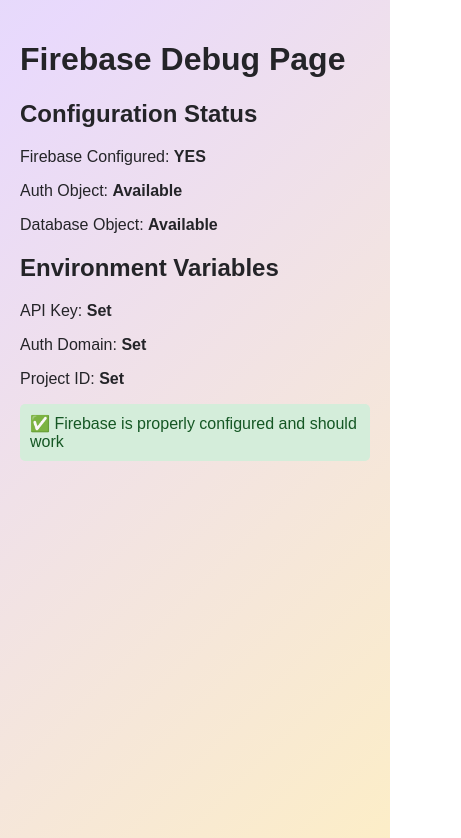
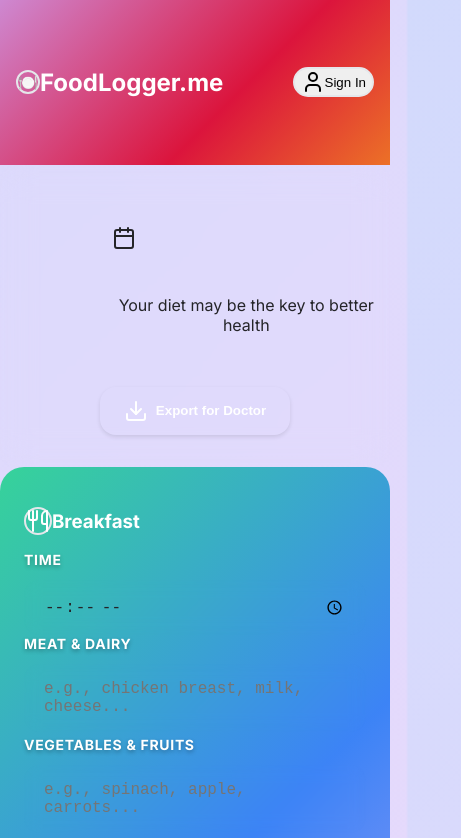
Before and after one commit to nostoslabs/food-log-app, a React (Vite) app: page / in a window 390 px wide. Shown: the top 838 px of the page, 461 px wide, since content can reach past the window. Built offline with nearby package versions, Linux system fonts and the light colour scheme; no server answers.

Commit message:
Restore full food logger app functionality

```diff
--- a/src/App.tsx
+++ b/src/App.tsx
@@ -1,15 +1,134 @@
-import React from 'react';
+import React, { useState } from 'react';
+import { motion, AnimatePresence } from 'framer-motion';
 import { Analytics } from '@vercel/analytics/react';
+import { LogOut, User, Loader2 } from 'lucide-react';
+import { AuthProvider, useAuth } from './hooks/useAuth';
+import AuthForm from './components/auth/AuthForm';
+import FoodLogPage from './pages/FoodLogPage';
 import ErrorBoundary from './components/ErrorBoundary';
-import DebugApp from './components/DebugApp';
+
+const AppContent: React.FC = () => {
+  const { user, loading, signOut } = useAuth();
+  const [showAuthModal, setShowAuthModal] = useState(false);
+
+  const handleSignOut = async () => {
+    try {
+      await signOut();
+      setShowAuthModal(false);
+    } catch (error) {
+      console.error('Sign out error:', error);
+    }
+  };
+
+  if (loading) {
+    return (
+      <div className="min-h-screen bg-background flex items-center justify-center">
+        <div className="flex items-center gap-3 text-muted-foreground">
+          <Loader2 className="w-6 h-6 animate-spin text-brand-orange" />
+          <span className="text-lg font-medium">Loading your food log...</span>
+        </div>
+      </div>
+    );
+  }
+
+  return (
+    <div className="min-h-screen bg-background">
+      {/* Navigation Bar */}
+      <nav className="gradient-header">
+        <div className="max-w-7xl mx-auto px-4 py-6 flex justify-between items-center relative z-10">
+          <div className="flex items-center gap-4">
+            <div className="flex items-center gap-4">
+              <motion.div
+                className="w-14 h-14 rounded-full bg-gradient-to-br from-white/40 via-white/20 to-white/10 flex items-center justify-center backdrop-blur-xl border-2 border-white/30 shadow-xl"
+                whileHover={{ scale: 1.1, rotate: 10 }}
+              >
+                <span className="text-2xl filter drop-shadow-lg">🍽️</span>
+              </motion.div>
+              <h1 className="text-4xl font-black text-white drop-shadow-2xl tracking-tight">FoodLogger.me</h1>
+            </div>
+          </div>
+
+          <div className="flex items-center gap-3">
+            {user ? (
+              <div className="flex items-center gap-3">
+                <span className="text-sm text-white/90 hidden sm:inline font-medium">
+                  {user.displayName || user.email}
+                </span>
+                <button
+                  onClick={handleSignOut}
+                  className="flex items-center gap-2 text-sm text-white/90 hover:text-white px-3 py-2 rounded-lg hover:bg-white/10 transition-all"
+                >
+                  <LogOut className="w-4 h-4" />
+                  Sign Out
+                </button>
+              </div>
+            ) : (
+              <motion.button
+                onClick={() => setShowAuthModal(true)}
+                className="relative px-8 py-3 rounded-full font-semibold text-white bg-gradient-to-r from-white/20 via-white/30 to-white/20 backdrop-blur-xl border-2 border-white/40 shadow-lg hover:shadow-xl transition-all duration-300 group overflow-hidden"
+                whileHover={{
+                  scale: 1.08,
+                  y: -3,
+                  boxShadow: '0 20px 40px rgba(0,0,0,0.2)'
+                }}
+                whileTap={{ scale: 0.95 }}
+              >
+                <div className="absolute inset-0 bg-gradient-to-r from-emerald-400/30 to-sapphire-400/30 opacity-0 group-hover:opacity-100 transition-all duration-300 rounded-full" />
+                <div className="absolute inset-0 animate-pulse bg-gradient-to-r from-transparent via-white/10 to-transparent group-hover:animate-none" />
+                <div className="relative flex items-center gap-3">
+                  <div className="w-6 h-6 rounded-full bg-white/20 flex items-center justify-center">
+                    <User className="w-4 h-4" />
+                  </div>
+                  <span className="text-sm font-bold tracking-wider drop-shadow-sm">Sign In</span>
+                </div>
+              </motion.button>
+            )}
+          </div>
+        </div>
+      </nav>
+
+      {/* Main Content */}
+      <FoodLogPage />
+
+      {/* Auth Modal */}
+      <AnimatePresence>
+        {showAuthModal && !user && (
+          <motion.div
+            className="fixed inset-0 bg-black/50 backdrop-blur-sm flex items-center justify-center p-4 z-50"
+            initial={{ opacity: 0 }}
+            animate={{ opacity: 1 }}
+            exit={{ opacity: 0 }}
+            transition={{ duration: 0.2 }}
+          >
+            <motion.div
+              className="glass-card max-w-md w-full relative"
+              initial={{ scale: 0.9, y: 20, opacity: 0 }}
+              animate={{ scale: 1, y: 0, opacity: 1 }}
+              exit={{ scale: 0.9, y: 20, opacity: 0 }}
+              transition={{ duration: 0.2, ease: "easeOut" }}
+            >
+              <button
+                onClick={() => setShowAuthModal(false)}
+                className="absolute top-4 right-4 text-muted-foreground hover:text-foreground w-8 h-8 flex items-center justify-center rounded-full hover:bg-accent transition-all text-xl"
+              >
+                ×
+              </button>
+              <AuthForm />
+            </motion.div>
+          </motion.div>
+        )}
+      </AnimatePresence>
+    </div>
+  );
+};
 
 const App: React.FC = () => {
-  console.log('App component rendering - Debug Mode');
-
   return (
     <ErrorBoundary>
-      <DebugApp />
-      <Analytics />
+      <AuthProvider>
+        <AppContent />
+        <Analytics />
+      </AuthProvider>
     </ErrorBoundary>
   );
 };
```
